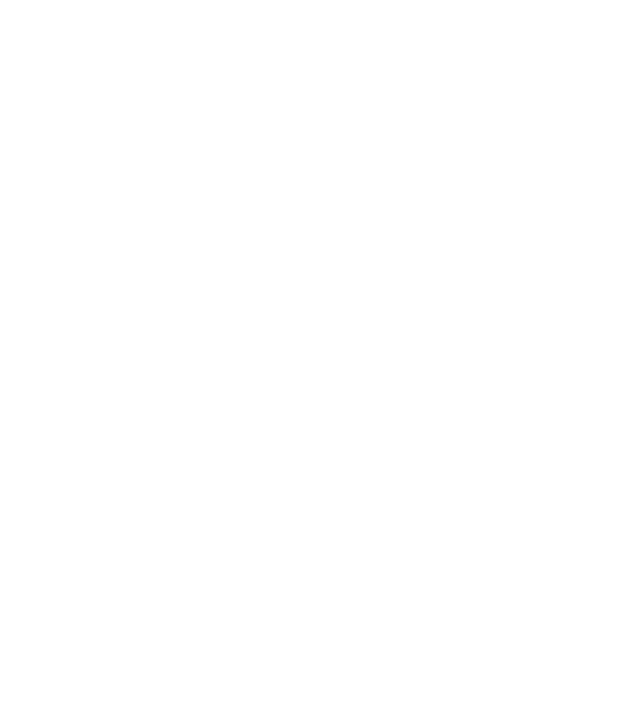
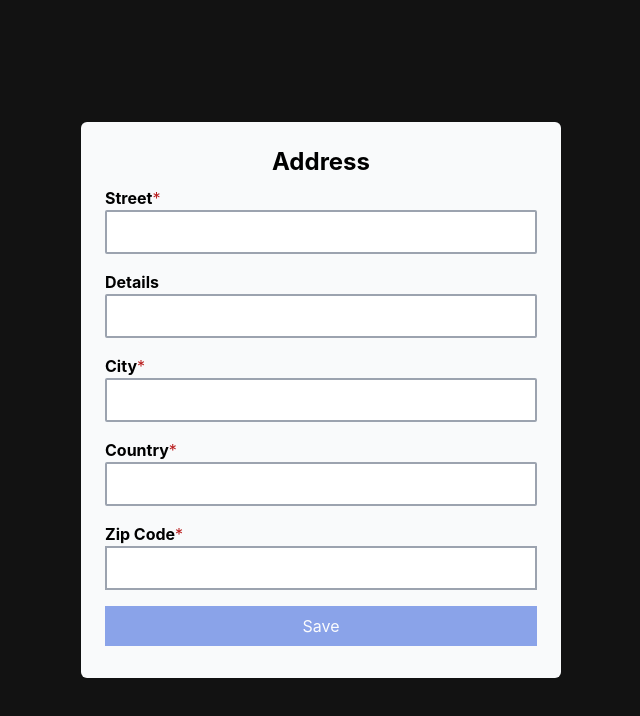
Before and after one commit to tudstk/guitar-website-react, a React (Create React App) app: page /address in a window 1280 px wide. Before the commit this address had no page. Shown: the top 716 px of the page, without its empty margins (319-959 px from the left). Built offline with nearby package versions, Linux system fonts and the light colour scheme.

Commit message:
address route sketch

```diff
--- a/src/App.tsx
+++ b/src/App.tsx
@@ -7,6 +7,7 @@
 import Cart from './Components/cart/Cart';
 import WelcomeSection from './Components/welcome/WelcomeSection';
 import About from './Components/about/About';
+import  Address from './Components/address/Address';
 import Products from './Components/products/Products';
 import React from 'react';
 
@@ -22,7 +23,8 @@
           </div>
         }/>
         <Route path="/login" element={ <Login/> }/>
-        <Route path="/signup" element={<SignUp/>}/>
+        <Route path="/signup" element={ <SignUp/> }/>
+        <Route path="/address" element={ <Address/> }/>
         <Route path="/cart" element={ <Cart/> }/>
         <Route path="/about" element={ <About/> }/>
       </Routes>
--- /dev/null
+++ b/src/Components/address/Address.tsx
@@ -0,0 +1,127 @@
+import React from "react";
+import axios from "axios";
+import { Formik, Form, Field, ErrorMessage, FormikHelpers, } from "formik";
+import { Link, useNavigate } from "react-router-dom";
+import Label from "./Label";
+import * as Yup from "yup";
+
+import Navbar from "../navbar/Navbar";
+
+interface AddressValues{
+    street:string;
+    details:string;
+    city:string;
+    country:string;
+    zipcode:string;
+}
+
+const SignUpSchema = Yup.object().shape({
+    street:Yup.string().required("Required"),
+    details:Yup.string(),
+    city:Yup.string().required("Required"),
+    country:Yup.string().required("Required"),
+    zipcode:Yup.string().required("Required"),
+});
+
+const AddressSave = () => {
+    let navigate = useNavigate();
+    const AddressFunction = async (values: AddressValues, formik: FormikHelpers<AddressValues>) => {
+        console.log(values);
+        navigate('/');
+        // const { firstName, lastName, phoneNumber, email, password, confirmPassword } = values;
+    };
+    return(
+        <div className="overflow-x-hidden overflow-y-hidden">
+            <Formik
+            initialValues={{street:"", details:"", city:"", country:"", zipcode:""}}
+            validationSchema={SignUpSchema}
+            onSubmit={AddressFunction}
+            >
+            {(formik) => (
+                <div className="bg-div-gray flex flex-col justify-center items-center w-screen md:h-screen">
+                    <Form className="mx-0 w-72 my-8 md:w-120 bg-gray-50 p-6 flex flex-col shadow-sm rounded-md max-w-full">
+                        <h2 className="text-center text-2xl font-bold">
+                        Address
+                        </h2>
+                        <div className="my-2 flex flex-col">
+                            <Label text="Street" required={true} htmlFor="street" />
+                             <Field
+                                id="street"
+                                className="p-2 border-2 border-gray-400 rounded-sm"
+                                name="street"
+                            ></Field>
+                            <ErrorMessage
+                                 component="div"
+                                className="text-red-700"
+                                name="street"
+                                />
+                            </div>
+                        <div className="my-2 flex flex-col">
+                            <Label text="Details" htmlFor="details" />
+                            <Field
+                                id="details"
+                                className="p-2 border-2 border-gray-400 rounded-sm"
+                                name="details"
+                                ></Field>
+                            <ErrorMessage
+                                component="div"
+                                className="text-red-700"
+                                name="details"
+                               />
+                        </div>
+                        <div className="my-2 flex flex-col">
+                            <Label text="City" required={true} htmlFor="city" />
+                            <Field
+                                id="city"
+                                className="p-2 border-2 border-gray-400 rounded-sm"
+                                name="city"
+                            ></Field>
+                            <ErrorMessage
+                                component="div"
+                                className="text-red-700"
+                                name="city"
+                            />
+                        </div>
+                        <div className="my-2 flex flex-col">
+                            <Label text="Country" required={true} htmlFor="country" />
+                            <Field
+                                id="email"
+                                className="p-2 border-2 border-gray-400 rounded-sm"
+                                name="country"
+                            ></Field>
+                            <ErrorMessage
+                                component="div"
+                                className="text-red-700"
+                                name="country"
+                            />
+                        </div>
+                        <div className="my-2 flex flex-col">
+                            <Label text="Zip Code" required={true} htmlFor="zipcode" />
+                            <Field
+                                id="zipcode"
+                                className="p-2 border-2 border-gray-400"
+                                name="zipcode"
+                            ></Field>
+                            <ErrorMessage
+                                component="div"
+                                className="text-red-700"
+                                name="zipcode"
+                            />
+                        </div>
+                        <button
+                            disabled={!formik.isValid || !formik.dirty}
+                            type="submit"
+                            className="disabled:opacity-50 my-2 px-4 py-2 bg-blue-700 text-white transition-all duration-300"
+                            >
+                            Save
+                        </button>
+                    </Form>
+                </div>
+            )}
+            </Formik>
+
+        </div>
+    );
+};
+
+export default AddressSave;
--- /dev/null
+++ b/src/Components/address/Label.tsx
@@ -0,0 +1,19 @@
+import React from "react";
+
+const Label = (props: {
+  text: string;
+  htmlFor: string;
+  required?: boolean;
+}) => {
+  const { text, required, htmlFor } = props;
+  return (
+    <>
+      <label htmlFor={htmlFor}>
+        <span className="font-bold">{text}</span>
+        {required && <span className="text-red-700">*</span>}
+      </label>
+    </>
+  );
+};
+
+export default Label;
--- a/src/Components/signup/SignUp.tsx
+++ b/src/Components/signup/SignUp.tsx
@@ -1,7 +1,7 @@
 import React from "react";
 import axios from "axios";
 import { Formik, Form, Field, ErrorMessage, FormikHelpers, } from "formik";
-import { Link, useNavigate } from "react-router-dom";
+import { Link, Navigate, useNavigate } from "react-router-dom";
 import Label from "./Label";
 import * as Yup from "yup";
 
@@ -25,10 +25,11 @@
     confirmPassword:Yup.string().min(8, "Too short!").max(28, "Too long!").required("Required"),
 });
 
-const Login = () => {
-
+const SignUp = () => {
+    let navigate = useNavigate();
     const SignUpForm = async (values: SignUpValues, formik: FormikHelpers<SignUpValues>) => {
         console.log(values);
+        navigate('/address');
         // const { firstName, lastName, phoneNumber, email, password, confirmPassword } = values;
     };
     return(
@@ -44,8 +45,8 @@
                         <h2 className="text-center text-2xl font-bold">
                         Sign Up
                         </h2>
-                        <div className="flex flex-col md:flex-row">
-                            <div className="my-2 mr-3 flex flex-col">
+                        <div className="flex flex-col md:flex-row justify-between">
+                            <div className="my-2 flex flex-col">
                                 <Label text="First Name" required={true} htmlFor="firstName" />
                                 <Field
                                     id="firstName"
@@ -129,7 +130,7 @@
                             type="submit"
                             className="disabled:opacity-50 my-2 px-4 py-2 bg-blue-700 text-white transition-all duration-300"
                             >
-                            Sign Up
+                            Next
                         </button>
                         <div className="flex flex-col">
                             <h5 className="opacity-80">
@@ -146,4 +147,4 @@
     );
 };
 
-export default Login;
+export default SignUp;
```
